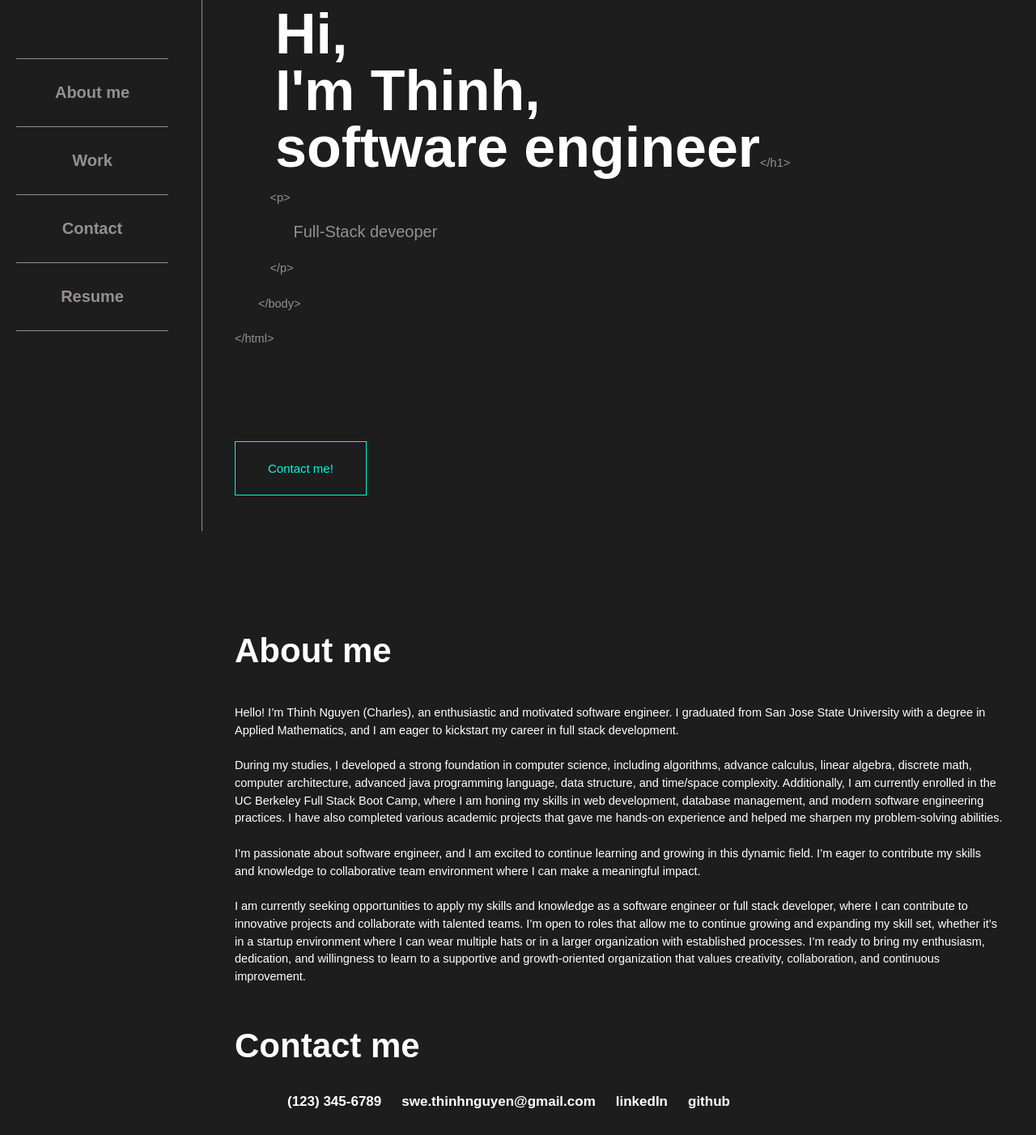
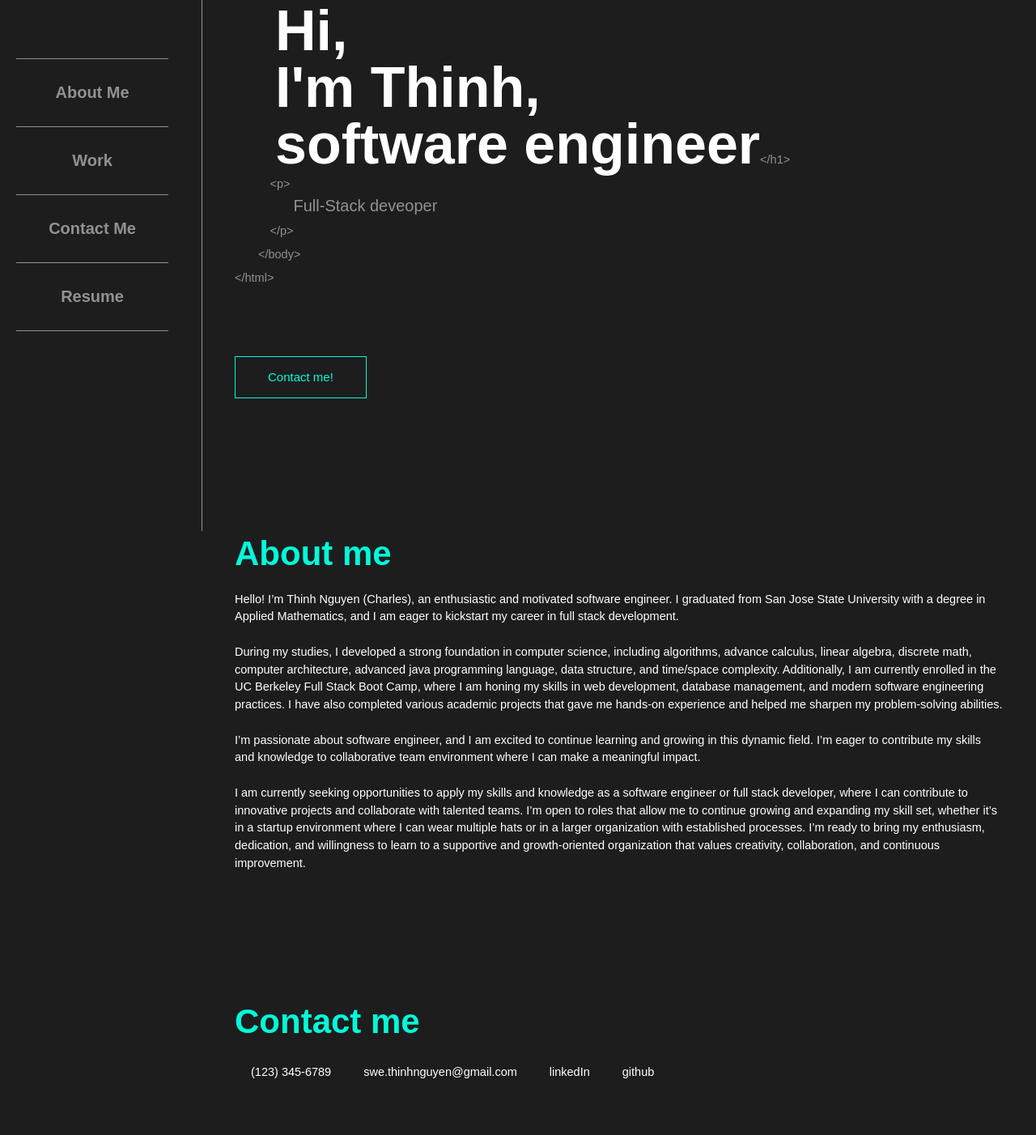
Before and after one commit to swe-thinhnguyen1701/portfolio, a plain HTML site: page index.html in a window 1280 px wide. Shown: the part 144-1546 px from the top of the page at 81% size. Drawn offline with Linux system fonts and the light colour scheme; a web font is replaced by a local one.

Commit message:
modify contact

```diff
--- a/css/style.css
+++ b/css/style.css
@@ -1,60 +1,62 @@
-:root{
+:root {
   --background-color: #1d1d1d;
   --primary-color: #fff;
   --secondary-color: #949090;
-    --contact-button-color:#00fbd9;
+  --contact-button-color: #00fbd9;
   --contact-button-hover-color: #009d88;
 }
 
-*{
+* {
   box-sizing: border-box;
 }
 
-html{
+html {
   font-size: 62.5%;
 }
 
-body{
+body {
   font-family: sans-serif;
   background-color: var(--background-color);
   color: var(--primary-color);
   font-size: 1.3rem;
 }
 
-h2{
+h2 {
   font-size: 2rem;
+  color: var(--contact-button-color);
+  margin-bottom: 10px;
 }
 
-@media screen and (min-width: 768px){
-    body{
+@media screen and (min-width: 768px) {
+  body {
     font-size: 1.45rem;
   }
 
-    h2{
+  h2 {
     font-size: 3rem;
   }
 }
 
-@media screen and (min-width: 1024px){
-    h2{
+@media screen and (min-width: 1024px) {
+  h2 {
     font-size: 4.2rem;
   }
 }
 
 /* List */
-.list{
+.list {
   display: flex;
-    font-size: 1.7rem;
-    font-weight: 600;
   list-style-type: none;
+  padding: 0;
+  margin: 0;
 }
 
-.list__item{
+.list__item {
   margin-left: 2.5rem;
 }
 
 /* NAV */
-nav{
+nav {
   padding: 20px;
   align-items: center;
   display: flex;
@@ -63,66 +65,69 @@ nav{
   max-width: 1024px;
 }
 
-.logo{
+.logo {
   width: 120px;
 }
 
-.menu-toggle{
+.menu-toggle {
   display: flex;
   flex-direction: column;
   height: 18px;
   justify-content: space-between;
 }
 
-.bar1, .bar2, .bar3{
+.bar1,
+.bar2,
+.bar3 {
   background-color: var(--primary-color);
   border-radius: 5px;
   height: 2px;
   width: 30px;
 }
 
-nav .list{
+nav .list {
   display: none;
 }
 
-.link{
+.link {
   color: var(--secondary-color);
   text-decoration: none;
 }
 
-.link:hover{
+.link:hover {
   color: var(--primary-color);
   text-decoration: underline;
 }
 
-@media screen and (min-width: 768px){
-    .menu-toggle{
+@media screen and (min-width: 768px) {
+  .menu-toggle {
     display: none;
   }
 
-    .logo{
+  .logo {
     width: 200px;
   }
 
-    nav .list{
+  nav .list {
     display: flex;
+    font-size: 1.7rem;
+    font-weight: 600;
   }
 }
 
-@media screen and (min-width: 1024px){
-    .logo{
+@media screen and (min-width: 1024px) {
+  .logo {
     width: 220px;
   }
 
-    nav .list{
+  nav .list {
     flex-direction: column;
     font-size: 2rem;
     margin-top: 90px;
-        padding: 0;
     width: 90%;
   }
 
-    nav .list__item{
+  nav .list__item {
     border-top: 1px solid var(--secondary-color);
     margin-left: 0;
     padding: 30px 0;
@@ -130,11 +135,11 @@ nav .list{
     width: 100%;
   }
 
-    nav .list__item:last-child{
+  nav .list__item:last-child {
     border-bottom: 1px solid var(--secondary-color);
   }
 
-    nav{
+  nav {
     align-items: flex-start;
     border-right: 1px solid var(--secondary-color);
     flex-direction: column;
@@ -146,116 +151,147 @@ nav .list{
     width: 250px;
   }
 
-    header{
+  header {
     position: fixed;
   }
 }
 
 /* main */
-main{
-    margin-top: 40px;
+main {
+  margin-top: 30px;
   padding: 0 10px;
 }
 
 /* Greeting */
-.greeting{
+.greeting {
   display: flex;
   flex-direction: column;
   justify-content: space-between;
-    height: 60vh;
-    margin-bottom: 22vh;
+  height: 55vh;
+  margin-bottom: 27vh;
   color: var(--secondary-color);
   font-family: fantasy;
-    line-height: 3;
+  line-height: 2;
 }
 
-.greeting__self-introduction, .greeting__job-position{
+.greeting__self-introduction,
+.greeting__job-position {
   font-family: sans-serif;
 }
 
-.greeting__self-introduction{
+.greeting__self-introduction {
   color: var(--primary-color);
   display: inline-block;
-    font-size: 2.698rem;
+  font-size: 2.398rem;
   line-height: 1;
   margin-left: 40px;
   font-weight: bold;
 }
 
-.greeting__job-position{
+.greeting__job-position {
   font-size: 1.3rem;
   line-height: 1;
 }
 
-@media screen and (min-width: 768px){
-    main{
+@media screen and (min-width: 768px) {
+  main {
     margin-top: 10px;
     padding: 0 20px;
   }
 
-    .greeting{
+  .greeting {
     height: 75vh;
     margin-bottom: 10vh;
   }
 
-    .greeting__self-introduction{
+  .greeting__self-introduction {
     font-size: 6rem;
     margin-left: 50px;
   }
 
-    .greeting__job-position{
+  .greeting__job-position {
     font-size: 2rem;
   }
 }
 
-@media screen and (min-width: 1024px){
-    main{
+@media screen and (min-width: 1024px) {
+  main {
     margin-left: 270px;
     margin: 0 20px 0 270px;
     padding-top: 20px;
   }
 
-    .greeting{
-        height: 92vh;
+  .greeting {
+    height: 72vh;
     margin-bottom: 20vh;
+    margin-top: 40px;
   }
 
-    .greeting__self-introduction{
+  .greeting__self-introduction {
     font-size: 7rem;
   }
 }
 
 /* Button */
-.btn{
+.btn {
   text-decoration: none;
-    color: white;
-    border: 1px solid white;
+  color: var(--primary-color);
+  border: 1px solid var(--primary-color);
   /* border-radius: 20px; */
   padding: 10px 40px;
   font-size: 1.4rem;
 }
 
-.btn--contact-me{
+.btn--contact-me {
   align-self: center;
   border-color: var(--contact-button-color);
   color: var(--contact-button-color);
 }
 
-.btn--contact-me:hover{
+.btn--contact-me:hover {
   border-color: var(--contact-button-hover-color);
   background-color: var(--contact-button-hover-color);
-    color: white;
+  color: var(--primary-color);
 }
 
-@media screen and (min-width: 768px){
-    .btn--contact-me{
+@media screen and (min-width: 768px) {
+  .btn--contact-me {
     align-self: flex-start;
     font-size: 1.5rem;
   }
 }
 
 /* About me */
-#about-me{
+#about-me {
   margin-bottom: 50px;
   line-height: 1.5;
 }
+
+/* Contact me */
+#contact-me {
+  margin-top: 20vh;
+  margin-bottom: 50px;
+}
+
+#contact-me .link{
+    color: var(--primary-color);
+}
+
+#contact-me .link:visited{
+    color: var(--primary-color);
+}
+
+#contact-me .list{
+    flex-direction: column;
+}
+
+#contact-me .list__item{
+    margin: 0;
+    padding: 20px;
+}
+
+@media screen and (min-width: 768px){
+    #contact-me .list{
+        flex-direction: row;
+    }
+}
--- a/index.html
+++ b/index.html
@@ -26,13 +26,13 @@
         </div>
         <ul class="list">
           <li class="list__item">
-            <a class="link" href="#about-me">About me</a>
+            <a class="link" href="#about-me">About Me</a>
           </li>
           <li class="list__item">
             <a class="link" href="#">Work</a>
           </li>
           <li class="list__item">
-            <a class="link" href="#">Contact</a>
+            <a class="link" href="#contact-me">Contact Me</a>
           </li>
           <li class="list__item">
             <a class="link" href="#">Resume</a>
@@ -46,14 +46,18 @@
           &lt;html&gt;<br />
           &emsp;&emsp;&lt;body&gt;<br />
           &emsp;&emsp;&emsp;&lt;h1&gt;<br />
-          <span class="greeting__self-introduction">Hi,<br />I'm Thinh,<br />software engineer</span>&lt;/h1&gt;<br />
+          <span class="greeting__self-introduction"
+            >Hi,<br />I'm Thinh,<br />software engineer</span
+          >&lt;/h1&gt;<br />
           &emsp;&emsp;&emsp;&lt;p&gt;<br />
-          &emsp;&emsp;&emsp;&emsp;&emsp;<span class="greeting__job-position">Full-Stack deveoper</span><br />
+          &emsp;&emsp;&emsp;&emsp;&emsp;<span class="greeting__job-position"
+            >Full-Stack deveoper</span
+          ><br />
           &emsp;&emsp;&emsp;&lt;/p&gt;<br />
           &emsp;&emsp;&lt;/body&gt;<br />
           &lt;/html&gt;<br />
         </section>
-        <a class="btn btn--contact-me" href="#">Contact me!</a>
+        <a class="btn btn--contact-me" href="#contact-me">Contact me!</a>
       </section>
       <section id="about-me">
         <h2>About me</h2>
@@ -61,7 +65,7 @@
           Hello! I’m Thinh Nguyen (Charles), an enthusiastic and motivated
           software engineer. I graduated from San Jose State University with a
           degree in Applied Mathematics, and I am eager to kickstart my career
-          in full stack development.<br /><br>
+          in full stack development.<br /><br />
           During my studies, I developed a strong foundation in computer
           science, including algorithms, advance calculus, linear algebra,
           discrete math, computer architecture, advanced java programming
@@ -70,11 +74,11 @@
           am honing my skills in web development, database management, and
           modern software engineering practices. I have also completed various
           academic projects that gave me hands-on experience and helped me
-          sharpen my problem-solving abilities.<br /><br>
+          sharpen my problem-solving abilities.<br /><br />
           I’m passionate about software engineer, and I am excited to continue
           learning and growing in this dynamic field. I’m eager to contribute my
           skills and knowledge to collaborative team environment where I can
-          make a meaningful impact.<br /><br>
+          make a meaningful impact.<br /><br />
           I am currently seeking opportunities to apply my skills and knowledge
           as a software engineer or full stack developer, where I can contribute
           to innovative projects and collaborate with talented teams. I’m open
@@ -86,16 +90,24 @@
           collaboration, and continuous improvement.
         </p>
       </section>
-      <section id="contact">
+      <section id="contact-me">
         <h2>Contact me</h2>
-        <p>
-            <ul class="list">
-                <li class="list__item">(123) 345-6789</li>
-                <li class="list__item">swe.thinhnguyen@gmail.com</li>
-                <li class="list__item">linkedIn</li>
-                <li class="list__item">github</li>
-            </ul>
-        </p>
+        <ul class="list">
+          <li class="list__item">(123) 345-6789</li>
+          <li class="list__item">swe.thinhnguyen@gmail.com</li>
+          <li class="list__item">
+            <a
+              href="https://www.linkedin.com/in/thinh-nguyen-10b31a218/"
+              class="link"
+              >linkedIn</a
+            >
+          </li>
+          <li class="list__item">
+            <a class="link" href="https://github.com/swe-thinhnguyen1701"
+              >github</a
+            >
+          </li>
+        </ul>
       </section>
     </main>
   </body>
```
Lines whose indentation alone changed are shown as unchanged.
